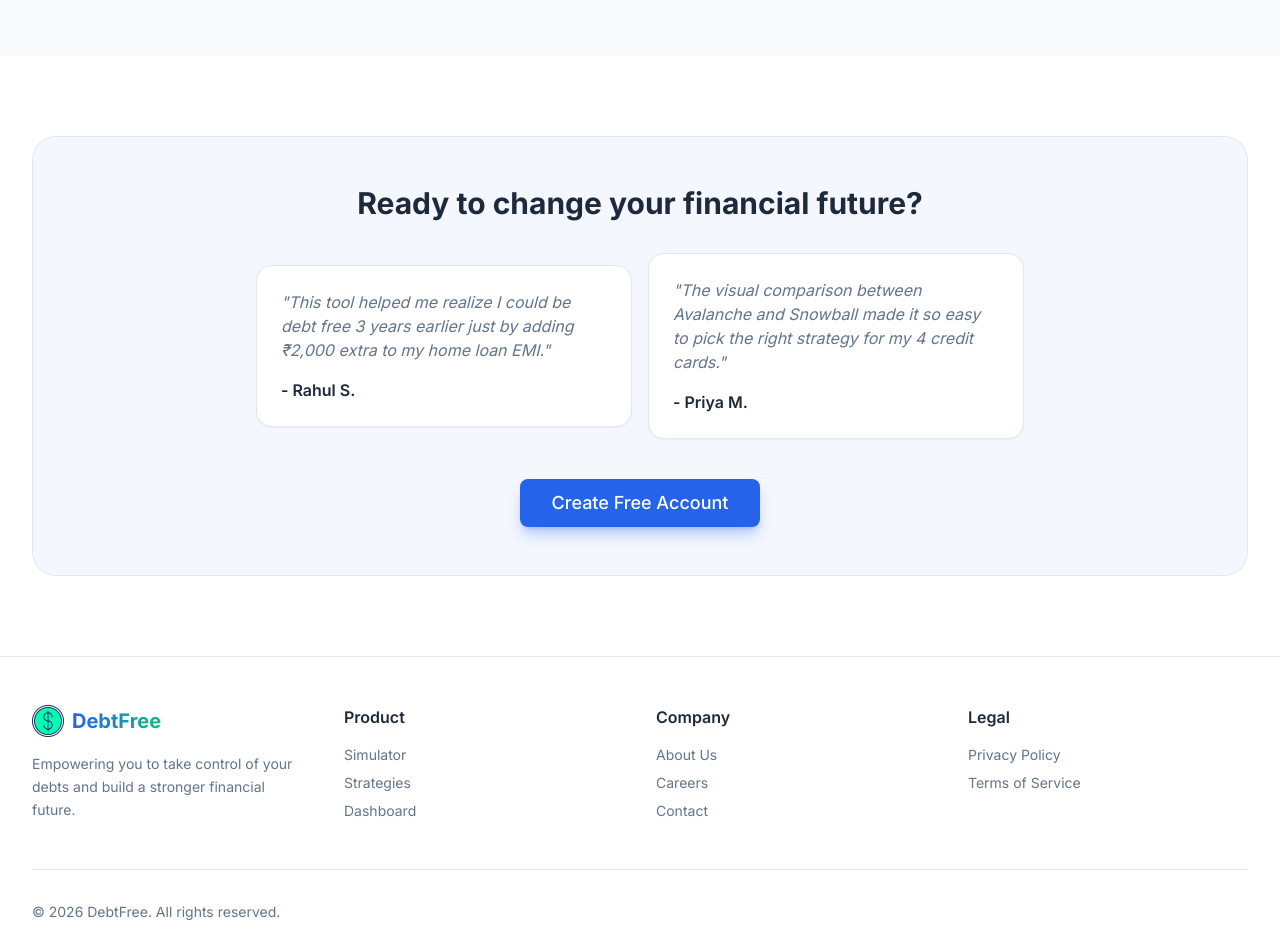
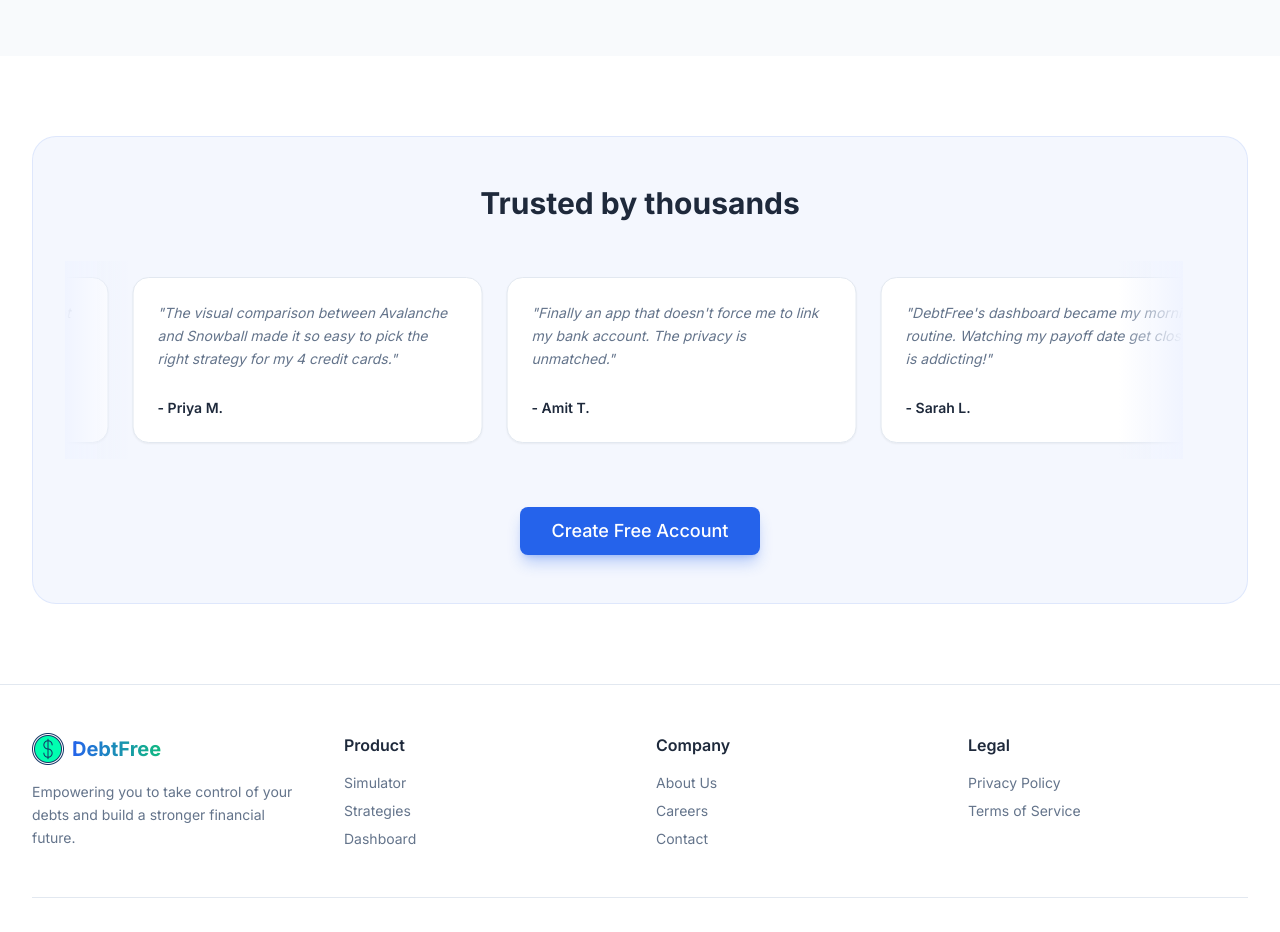
Before and after one commit to Vedant08-blip/DEBT-FREE, a React (Vite) app: page / in a window 1280 px wide. Shown: the part 1460-2392 px from the top of the page. Built offline with nearby package versions, Linux system fonts and the light colour scheme.

Commit message:
Added a super smooth, infinite scrolling marquee animation

```diff
--- a/src/index.css
+++ b/src/index.css
@@ -25,3 +25,12 @@
 ::-webkit-scrollbar-thumb:hover {
   background: #CBD5E1;
 }
+
+@keyframes marquee {
+  0% { transform: translateX(0%); }
+  100% { transform: translateX(-100%); }
+}
+
+.animate-marquee {
+  animation: marquee 35s linear infinite;
+}
--- a/src/pages/Landing.jsx
+++ b/src/pages/Landing.jsx
@@ -101,19 +101,44 @@ export default function Landing() {
       {/* Testimonials */}
       <section className="py-20 bg-white">
         <div className="max-w-7xl mx-auto px-4 sm:px-6 lg:px-8">
-          <div className="bg-primary/5 rounded-3xl p-8 md:p-12 text-center border border-primary/10">
-            <h2 className="text-3xl font-bold text-text-primary mb-8">Ready to change your financial future?</h2>
-            <div className="flex flex-col md:flex-row justify-center items-center gap-4 text-left max-w-3xl mx-auto">
-              <div className="flex-1 bg-white p-6 rounded-2xl shadow-sm border border-border">
-                <p className="text-text-muted italic mb-4">"This tool helped me realize I could be debt free 3 years earlier just by adding ₹2,000 extra to my home loan EMI."</p>
-                <p className="font-semibold text-text-primary">- Rahul S.</p>
+          <div className="bg-primary/5 rounded-3xl p-8 md:p-12 text-center border border-primary/10 overflow-hidden">
+            <h2 className="text-3xl font-bold text-text-primary mb-10">Trusted by thousands</h2>
+
+            <div className="relative flex overflow-hidden w-full group py-4 -mx-4">
+              <div className="absolute left-0 top-0 bottom-0 w-16 bg-gradient-to-r from-[rgba(240,244,255,1)] to-transparent z-10 pointer-events-none"></div>
+              <div className="absolute right-0 top-0 bottom-0 w-16 bg-gradient-to-l from-[rgba(240,244,255,1)] to-transparent z-10 pointer-events-none"></div>
+
+              <div className="flex animate-marquee whitespace-nowrap group-hover:[animation-play-state:paused] min-w-full shrink-0 items-center justify-around gap-6 px-3">
+                {[
+                  { text: "This tool helped me realize I could be debt free 3 years earlier just by adding ₹2,000 extra to my home loan EMI.", author: "- Rahul S." },
+                  { text: "The visual comparison between Avalanche and Snowball made it so easy to pick the right strategy for my 4 credit cards.", author: "- Priya M." },
+                  { text: "Finally an app that doesn't force me to link my bank account. The privacy is unmatched.", author: "- Amit T." },
+                  { text: "DebtFree's dashboard became my morning routine. Watching my payoff date get closer is addicting!", author: "- Sarah L." },
+                  { text: "I cleared my education loan a whole year early thanks to the amortization schedules here.", author: "- Rohan K." }
+                ].map((t, i) => (
+                  <div key={i} className="w-[300px] md:w-[350px] shrink-0 bg-white p-6 rounded-2xl shadow-sm border border-border whitespace-normal text-left">
+                    <p className="text-text-muted italic mb-4 text-sm leading-relaxed min-h-[5rem]">"{t.text}"</p>
+                    <p className="font-semibold text-text-primary text-sm">{t.author}</p>
+                  </div>
+                ))}
               </div>
-              <div className="flex-1 bg-white p-6 rounded-2xl shadow-sm border border-border">
-                <p className="text-text-muted italic mb-4">"The visual comparison between Avalanche and Snowball made it so easy to pick the right strategy for my 4 credit cards."</p>
-                <p className="font-semibold text-text-primary">- Priya M.</p>
+              <div className="flex animate-marquee whitespace-nowrap group-hover:[animation-play-state:paused] min-w-full shrink-0 items-center justify-around gap-6 px-3" aria-hidden="true">
+                {[
+                  { text: "This tool helped me realize I could be debt free 3 years earlier just by adding ₹2,000 extra to my home loan EMI.", author: "- Rahul S." },
+                  { text: "The visual comparison between Avalanche and Snowball made it so easy to pick the right strategy for my 4 credit cards.", author: "- Priya M." },
+                  { text: "Finally an app that doesn't force me to link my bank account. The privacy is unmatched.", author: "- Amit T." },
+                  { text: "DebtFree's dashboard became my morning routine. Watching my payoff date get closer is addicting!", author: "- Sarah L." },
+                  { text: "I cleared my education loan a whole year early thanks to the amortization schedules here.", author: "- Rohan K." }
+                ].map((t, i) => (
+                  <div key={i} className="w-[300px] md:w-[350px] shrink-0 bg-white p-6 rounded-2xl shadow-sm border border-border whitespace-normal text-left">
+                    <p className="text-text-muted italic mb-4 text-sm leading-relaxed min-h-[5rem]">"{t.text}"</p>
+                    <p className="font-semibold text-text-primary text-sm">{t.author}</p>
+                  </div>
+                ))}
               </div>
             </div>
-            <div className="mt-10">
+
+            <div className="mt-12">
               {localStorage.getItem('isAuthenticated') === 'true' ? (
                 <Link to="/dashboard">
                   <Button size="lg" className="px-8 shadow-lg shadow-primary/30">Go to Dashboard</Button>
--- a/tailwind.config.js
+++ b/tailwind.config.js
@@ -23,6 +23,15 @@ export default {
       },
       boxShadow: {
         'card': '0 4px 6px -1px rgba(0, 0, 0, 0.05), 0 2px 4px -1px rgba(0, 0, 0, 0.03)',
+      },
+      animation: {
+        marquee: 'marquee 35s linear infinite',
+      },
+      keyframes: {
+        marquee: {
+          '0%': { transform: 'translateX(0%)' },
+          '100%': { transform: 'translateX(-100%)' },
+        }
       }
     },
   },
```
